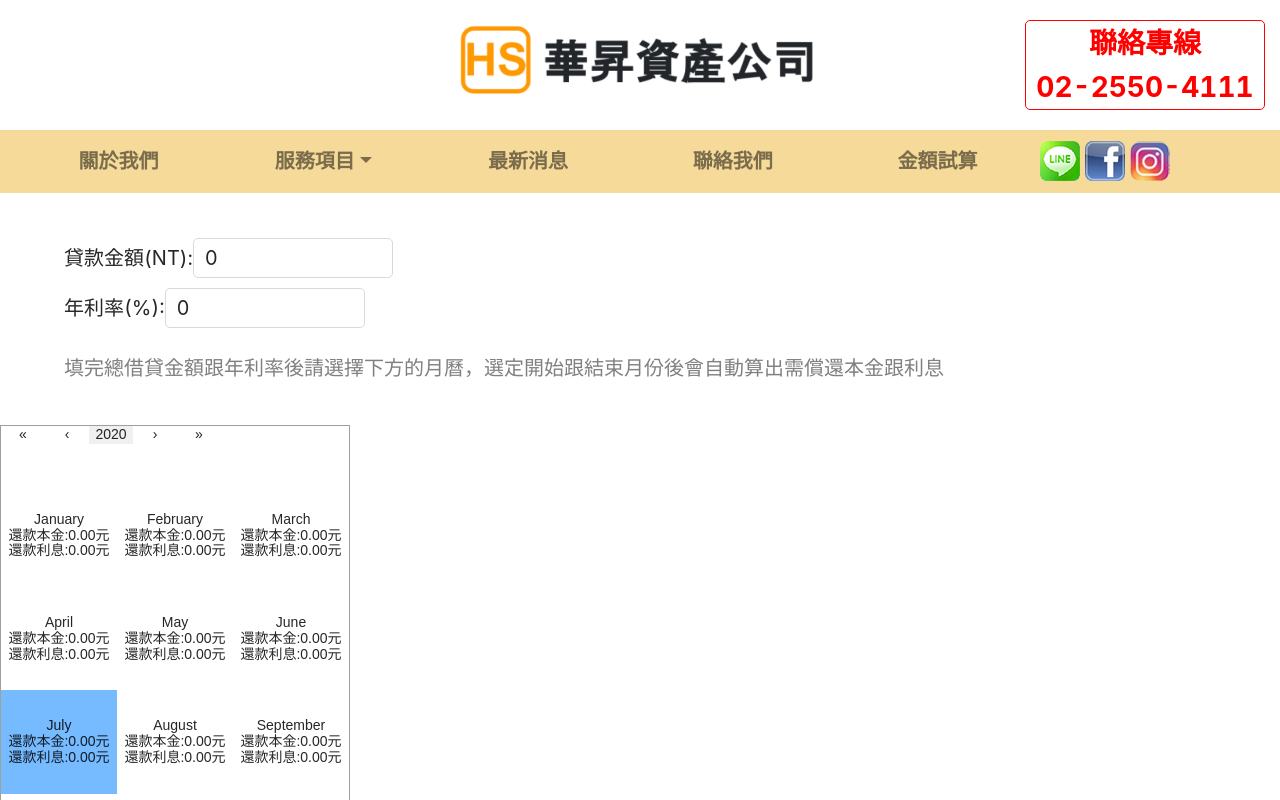
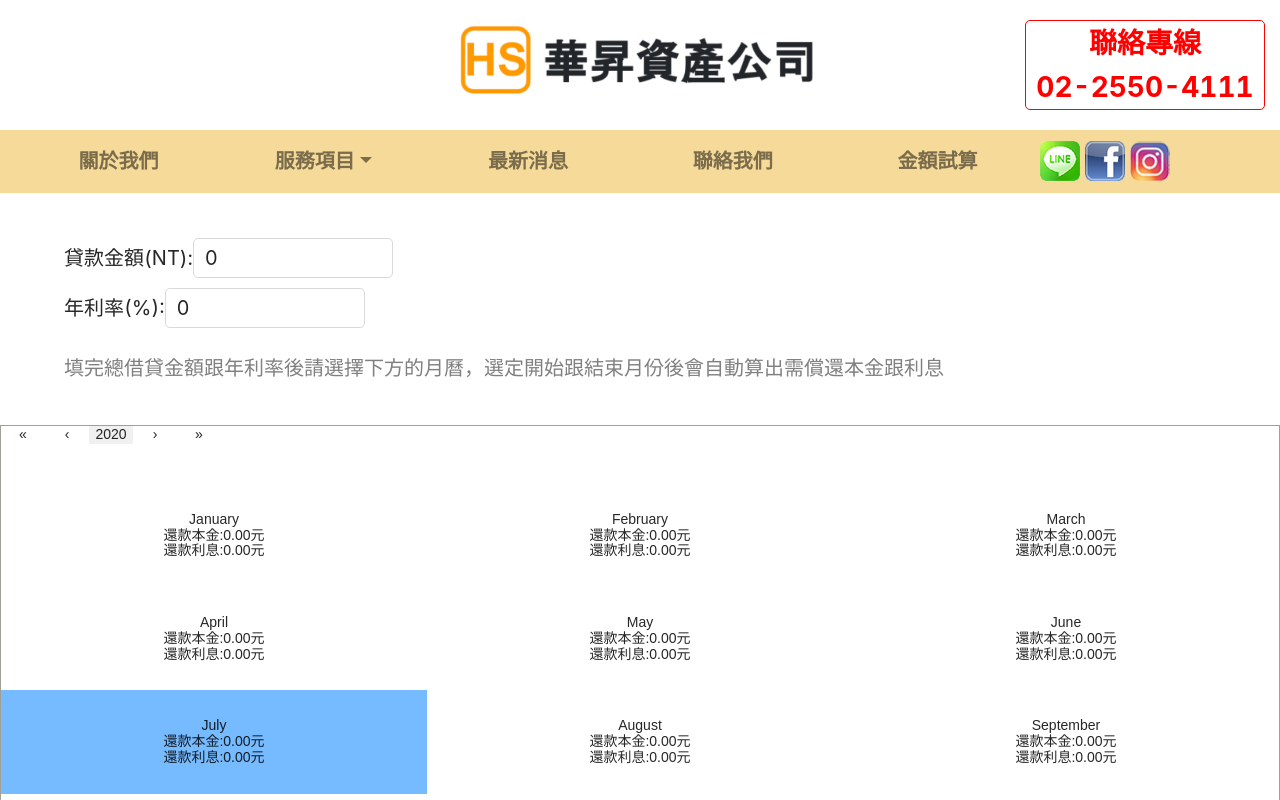
Before and after one commit to KuoZZ/hau-sheng, a Next.js app: page /count in a window 1280 px wide. Shown: the top 800 px of the page. Built offline with nearby package versions, Linux system fonts and the light colour scheme; some icons are missing.

Commit message:
Update style.styl

```diff
--- a/pages/count/style.styl
+++ b/pages/count/style.styl
@@ -1,6 +1,4 @@
 .count-page
-  .react-calendar
-    width: 100%
   .basic-input
     padding: 40px 0 20px 5%
     font-size: 20px
@@ -19,7 +17,7 @@
     padding: 20px
     color: red
   .react-calendar {
-    width: 350px;
+    width: 100%;
     max-width: 100%;
     background: white;
     border: 1px solid #a0a096;
```
